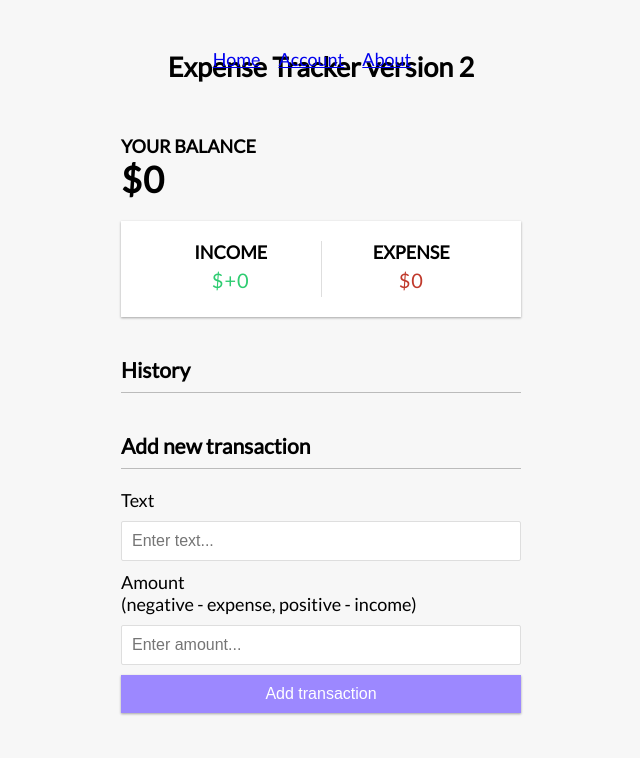
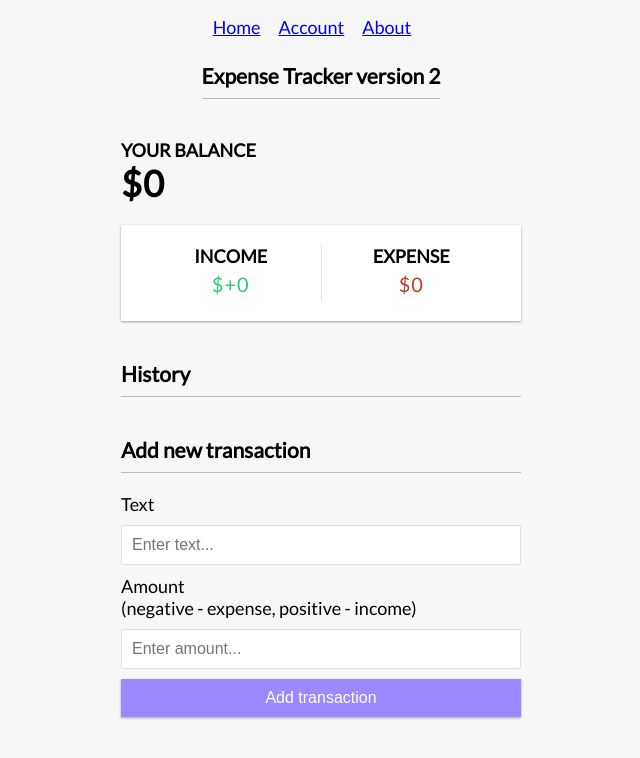
Before and after one commit to phongvoqocogit/vue-expenses-project, a Vue app: page / in a window 1280 px wide. Shown: the top 758 px of the page, without its empty margins (319-959 px from the left). Built offline with nearby package versions, Linux system fonts and the light colour scheme.

Commit message:
Update header and style, add Dockerfile and workflows for deployment

```diff
--- a/src/assets/style.css
+++ b/src/assets/style.css
@@ -170,5 +170,9 @@ input[type="number"] {
 .link-container {
   height: fit-content;
   position: fixed;
-  top: 3rem;
+  top: 1rem;
 }
+
+h2 {
+  margin-top: 5rem;
+}
--- a/src/components/Header.vue
+++ b/src/components/Header.vue
@@ -1,3 +1,3 @@
 <template>
-  <h2>Expense Tracker version 2</h2>
+  <h3>Expense Tracker version 2</h3>
 </template>
--- a/vite.config.js
+++ b/vite.config.js
@@ -15,4 +15,7 @@ export default defineConfig({
     process.env.DEPLOY_GITHUB_PAGE === "GITHUB_PAGE"
       ? "/vue-expenses-project/"
       : "",
+  publicRuntimeConfig: {
+    gitBranch: process.env.VUE_APP_GIT_BRANCH,
+  },
 });
```
Also changed, not shown: 2 other files (tests, documents, lock files or other folders).
